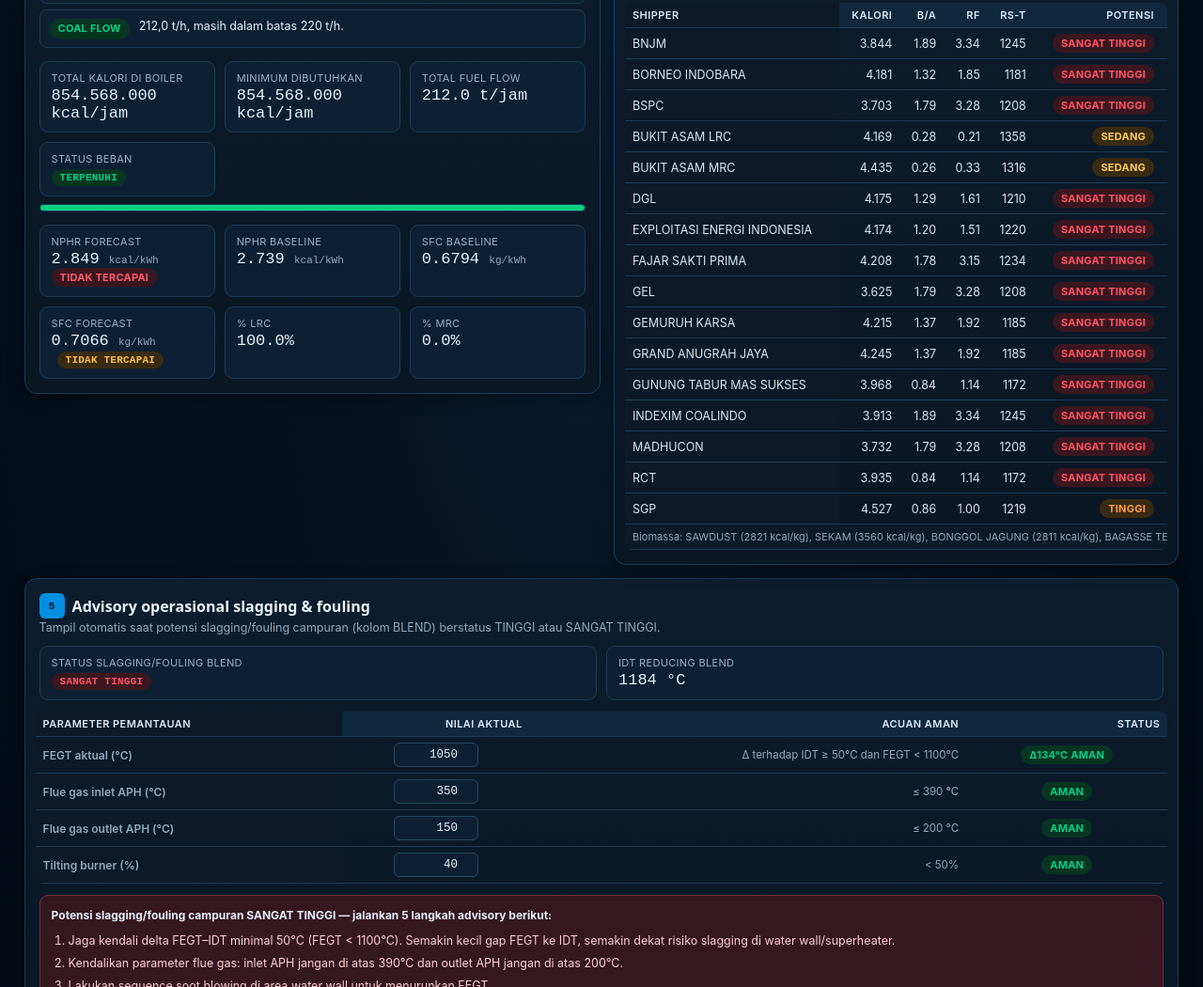
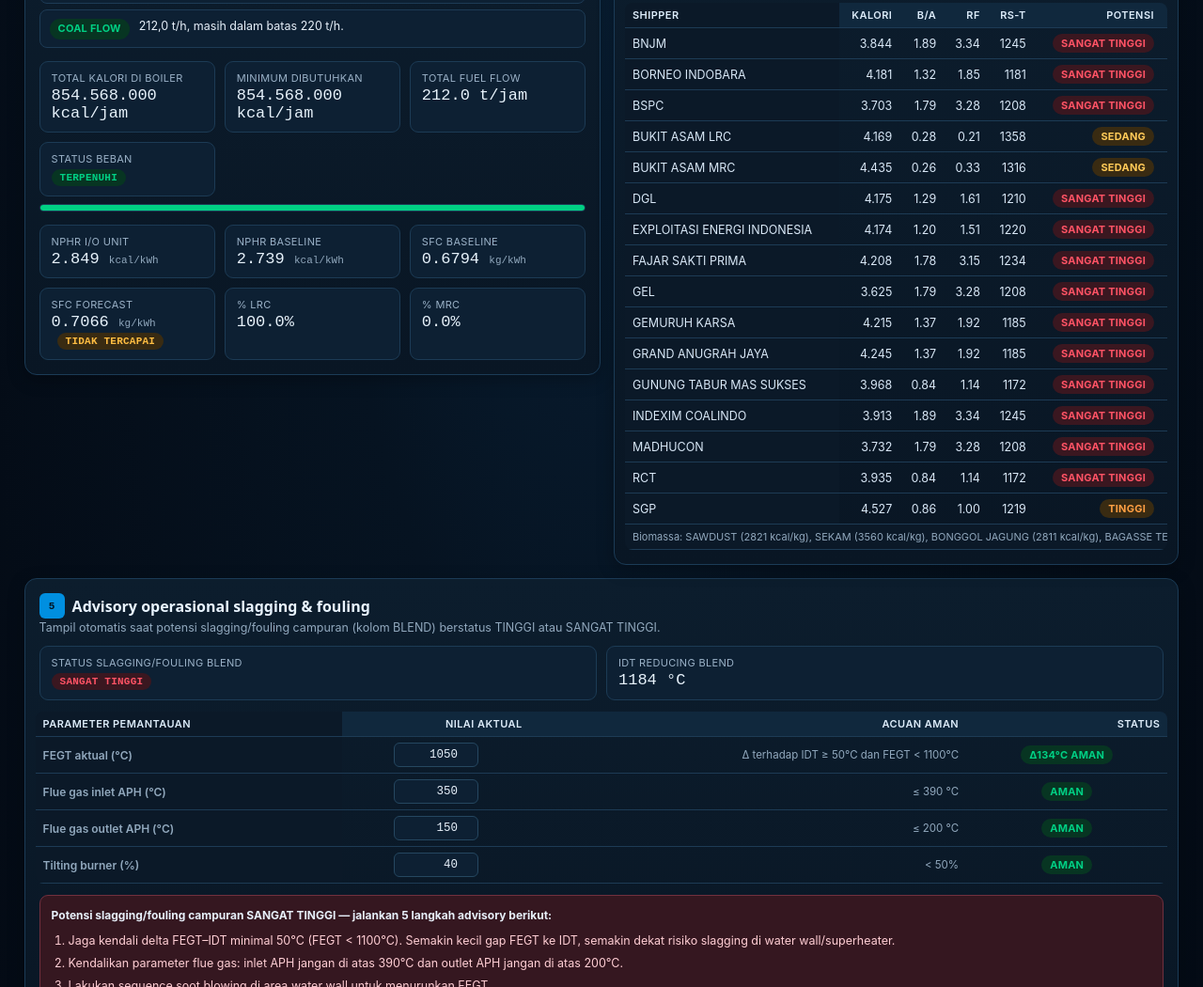
Before and after one commit to fuelwise-energy/fuelwise-energy.github.io, a plain HTML site: page index.html in a window 1280 px wide. Shown: the part 829-1879 px from the top of the page at 94% size. Drawn offline with Linux system fonts and the light colour scheme.

Commit message:
Update index.html

```diff
--- a/index.html
+++ b/index.html
@@ -197,7 +197,7 @@ input,select{background:#0d2033!important;color:#e7f0fa!important;border-color:#
         </div>
         <div class="bar"><i id="kBar" style="width:0%"></i></div>
         <div class="kpi-grid" style="margin-top:14px">
-          <div class="kpi"><div class="l">NPHR Forecast</div><div class="v" id="kNphrIO"></div><div id="nphrStatus"></div></div>
+          <div class="kpi"><div class="l">NPHR I/O Unit</div><div class="v" id="kNphrIO"></div><div id="nphrStatus"></div></div>
           <div class="kpi"><div class="l">NPHR Baseline</div><div class="v" id="kNphrUji">–</div></div>
           <div class="kpi"><div class="l">SFC Baseline</div><div class="v" id="kSfcUji">–</div></div>
           <div class="kpi"><div class="l">SFC Forecast</div><div class="v" id="kSfcReal">–</div></div>
@@ -865,8 +865,6 @@ function recalc(){
   document.getElementById('kBar').style.background = terpenuhi? 'var(--ok-ink)':'var(--bad-ink)';
 
   document.getElementById('kNphrIO').innerHTML = fmt(nphrIO)+' <small>kcal/kWh</small>';
-  const nphrOk = nphrIO <= nphrUji;
-  document.getElementById('nphrStatus').innerHTML = `<span class="chip ${nphrOk?'ok':'bad'}">${nphrOk?'TERCAPAI':'TIDAK TERCAPAI'}</span>`;
   document.getElementById('kNphrUji').innerHTML = nz(nphrUji,v=>fmt(v)+' <small>kcal/kWh</small>');
   document.getElementById('kSfcUji').innerHTML = nz(sfcUji,v=>v.toFixed(4)+' <small>kg/kWh</small>');
   const sfcOk = sfcReal<=params.sfc;
```
